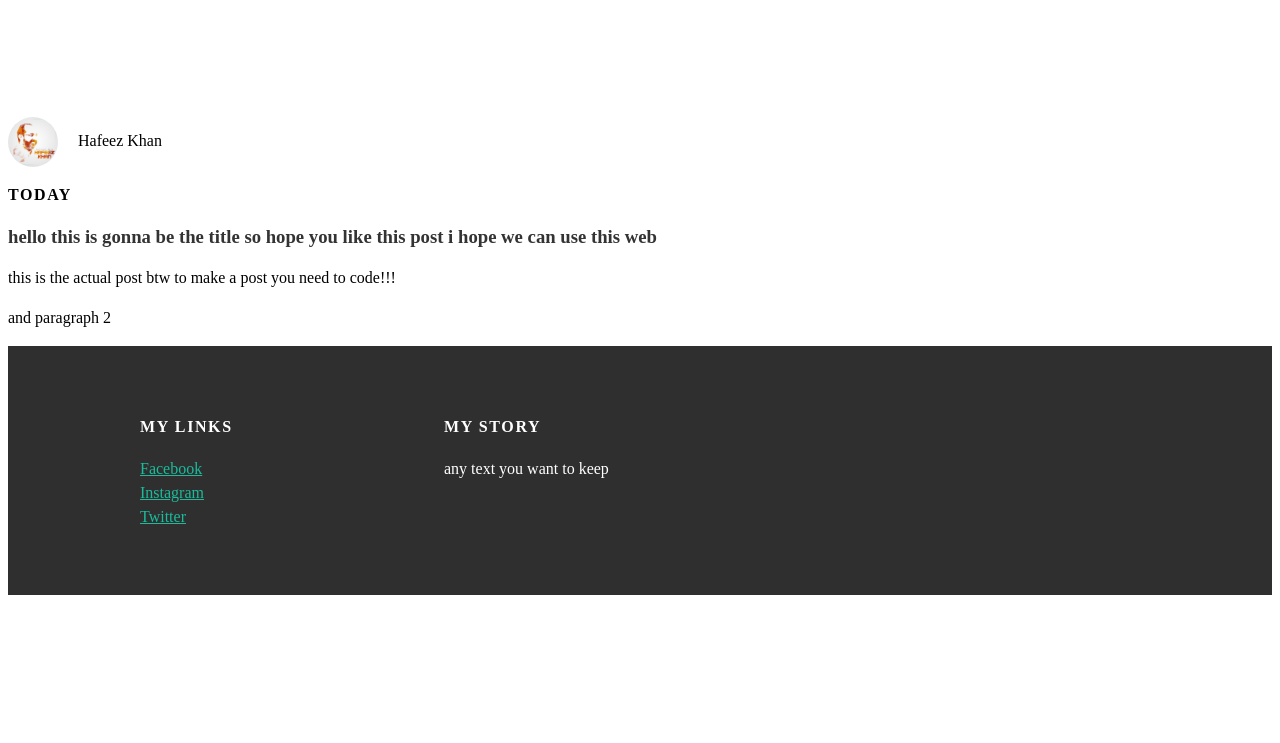
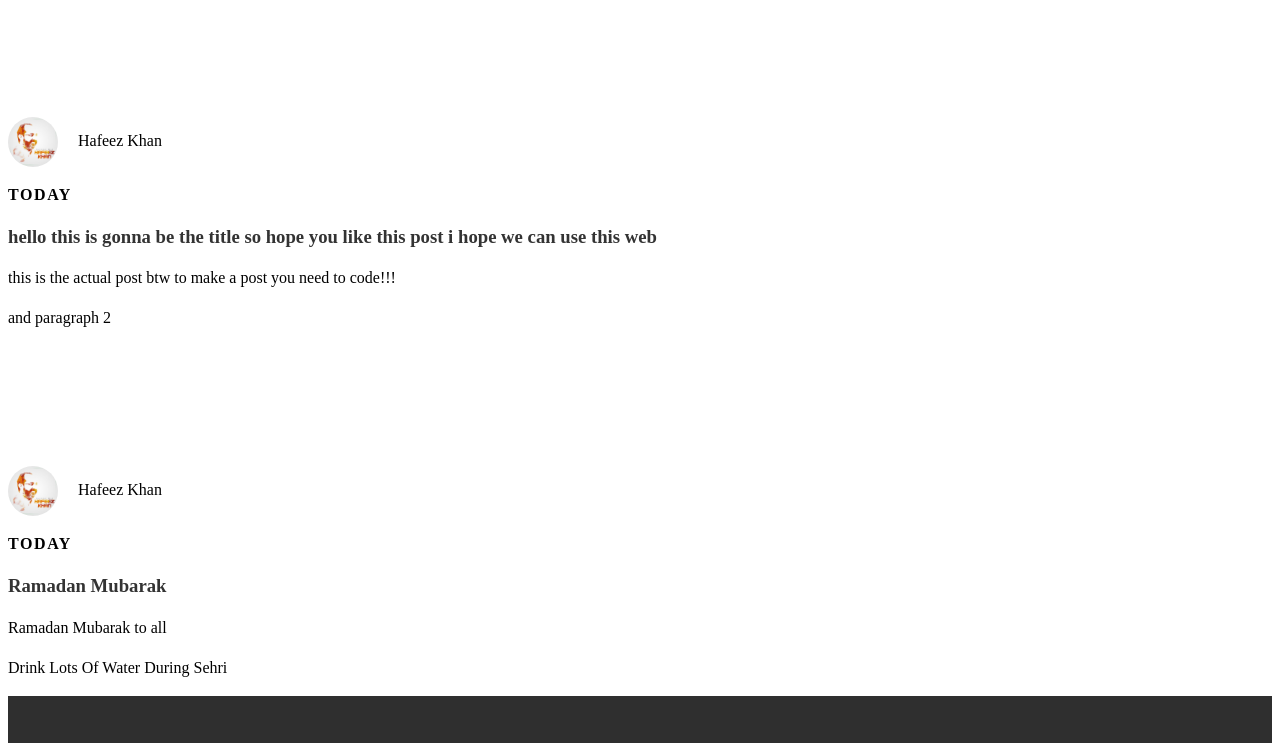
Before and after one commit to HafeezKhanOfficial/hafeezkhanofficial.github.io, a plain HTML site: page index.html in a window 1280 px wide. Shown: the part 161-904 px from the top of the page. Before the commit the page ends 800 px from the top, so only its background shows below. Drawn offline with Linux system fonts and the light colour scheme.

Commit message:
Update index.html

```diff
--- a/index.html
+++ b/index.html
@@ -28,6 +28,20 @@
       <p>and paragraph 2</p>
     </div>
   </div>
+   <div id="content"></div>
+    <div class="container"></div>
+      <div class="post"></div>
+        <div class="post-author">
+          <img src="dad.jpg">
+          <span>Hafeez Khan</span>
+    </div>
+    <p class="post-date">Today</p>
+    <h3 class="post-title">Ramadan Mubarak</h3>
+    <div class="post-content">
+      <p>Ramadan Mubarak to all</p>
+      <p>Drink Lots Of Water During Sehri</p>
+    </div>
+  </div>
   <div id="footer">
     <div class="container">
       <div class="column">
```
